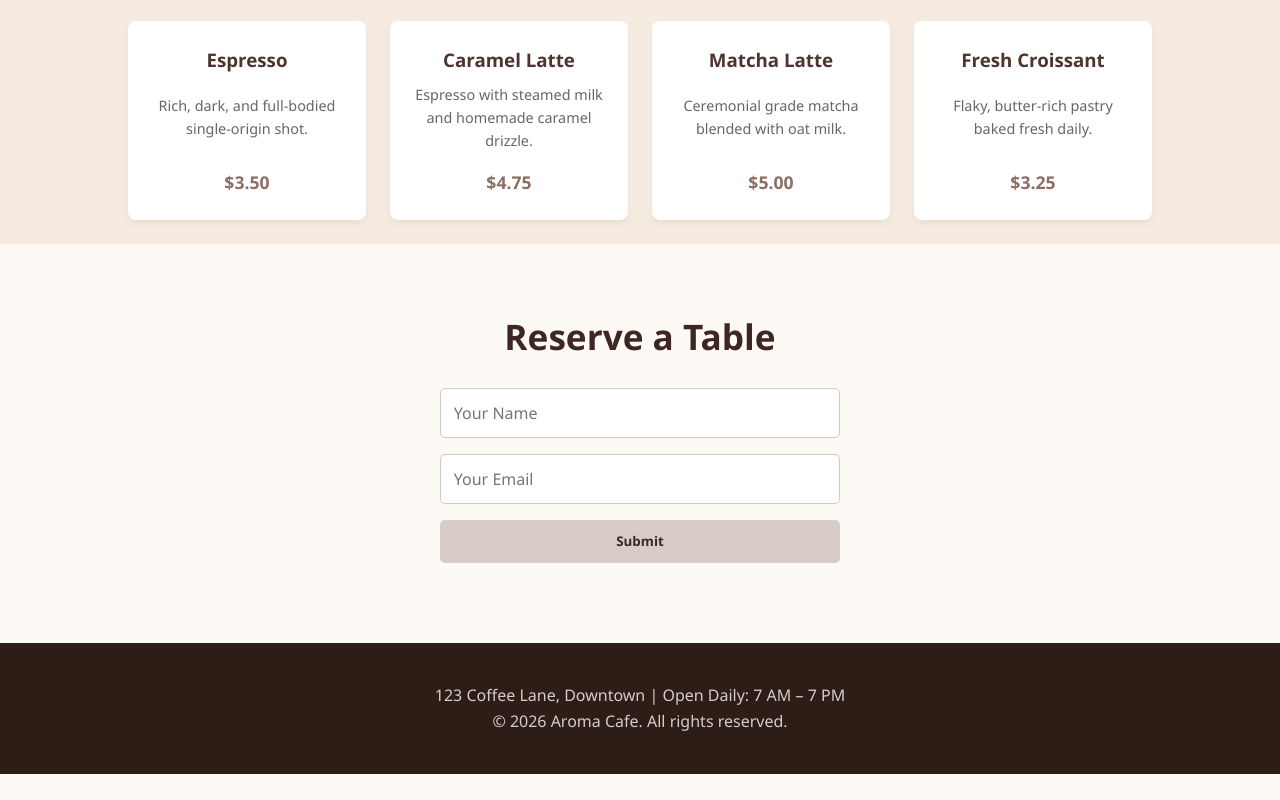
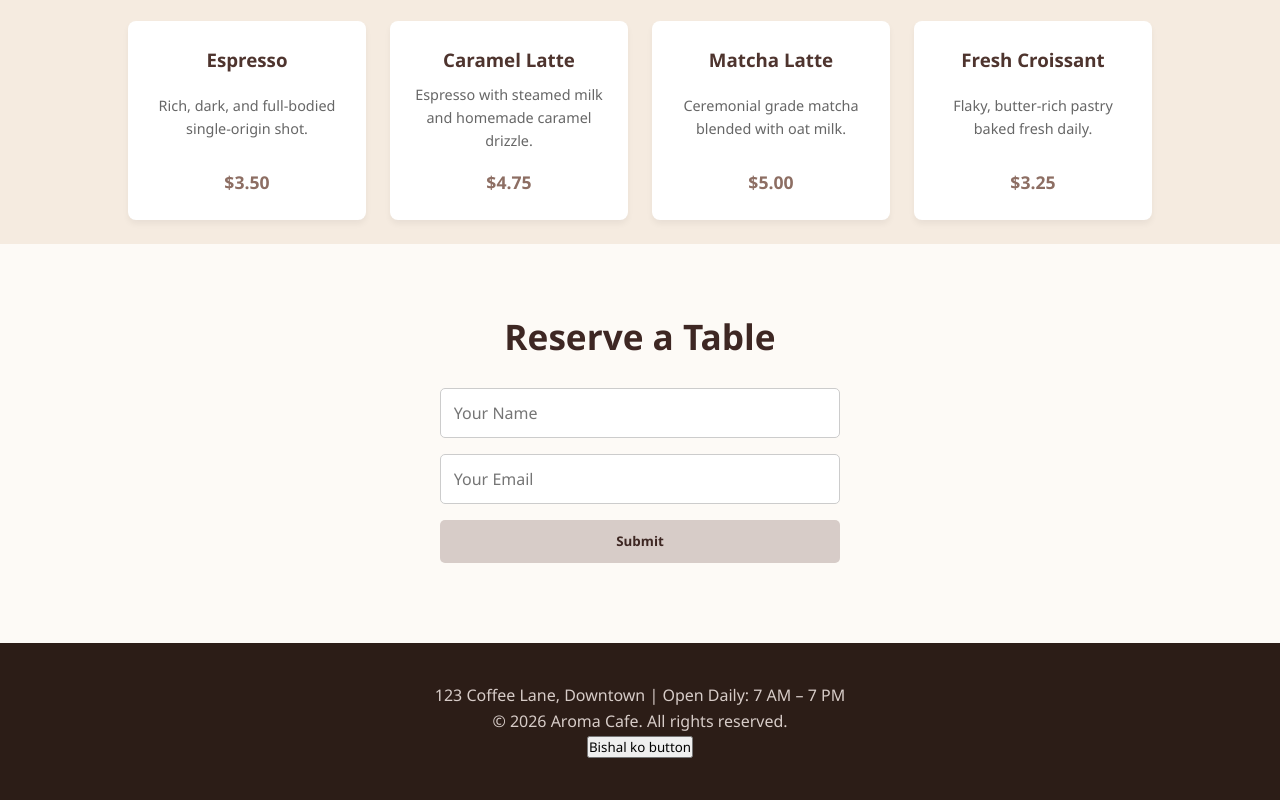
Before and after one commit to anishrana278-ux/learn-git-github, a plain HTML site: page Git/index.html in a window 1280 px wide. Shown: the part 1181-1981 px from the top of the page. Before the commit the page ends 1955 px from the top, so only its background shows below. Drawn offline with nearby package versions, Linux system fonts and the light colour scheme.

Commit message:
code added

```diff
--- a/Git/index.html
+++ b/Git/index.html
@@ -90,6 +90,7 @@
   <footer>
     <p>123 Coffee Lane, Downtown | Open Daily: 7 AM – 7 PM</p>
     <p>&copy; 2026 Aroma Cafe. All rights reserved.</p>
+    <button>Bishal ko button</button>
   </footer>
 
 </body>
```
